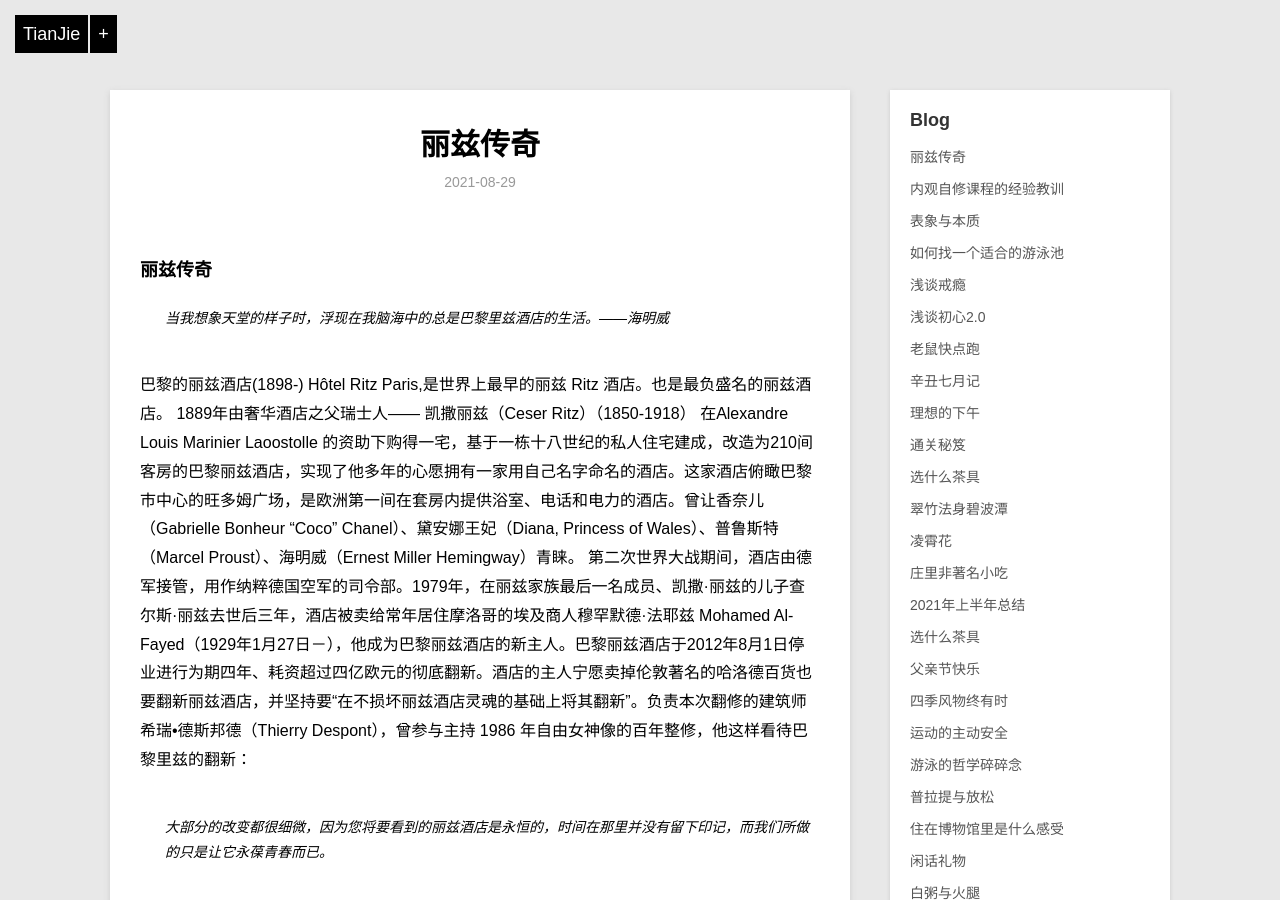
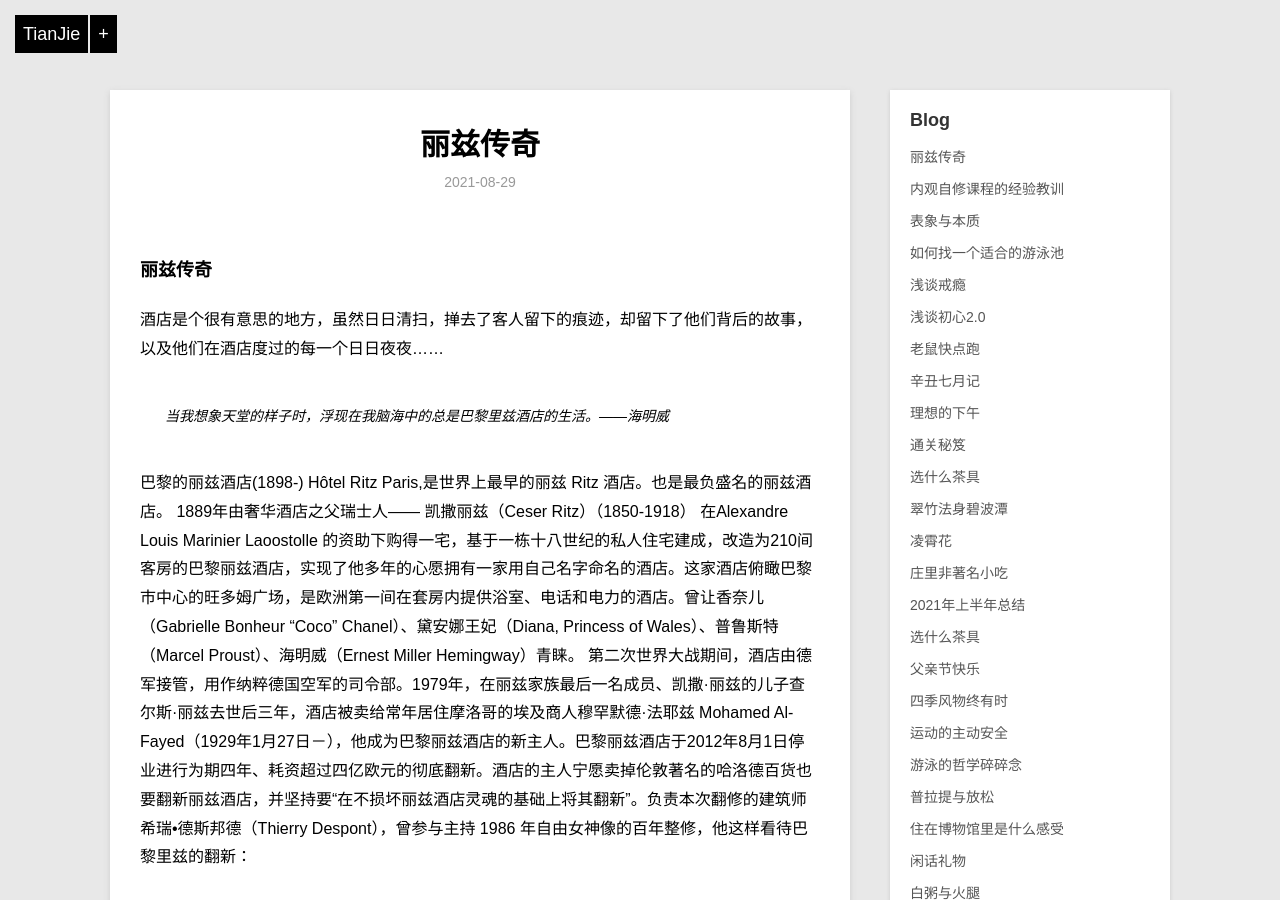
Before and after one commit to violettianjie/violettianjie.github.io, a Jekyll site: the page built from _posts/blog/2021-08-29-ritz.md, in a window 1280 px wide and 900 px high. Built offline with Jekyll 4.4.1, drawn with Linux system fonts in a browser that asks for light colours.

Commit message:
Update 2021-08-29-ritz.md

```diff
--- a/_posts/blog/2021-08-29-ritz.md
+++ b/_posts/blog/2021-08-29-ritz.md
@@ -8,6 +8,7 @@ category: blog
 
 ### 丽兹传奇
 
+酒店是个很有意思的地方，虽然日日清扫，掸去了客人留下的痕迹，却留下了他们背后的故事，以及他们在酒店度过的每一个日日夜夜……
 
 > 当我想象天堂的样子时，浮现在我脑海中的总是巴黎里兹酒店的生活。——海明威
 
```
